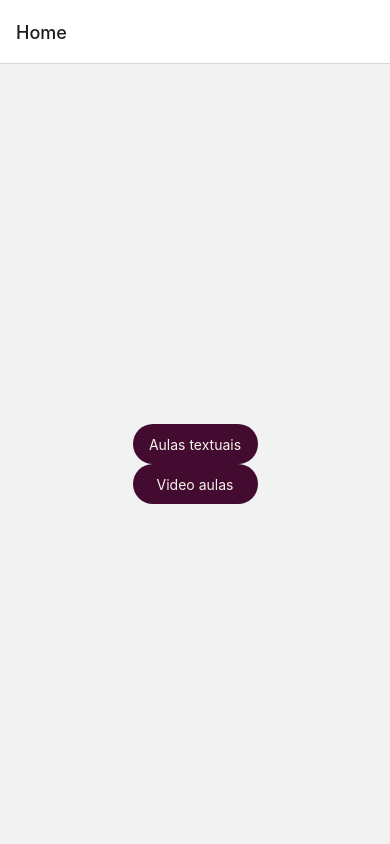
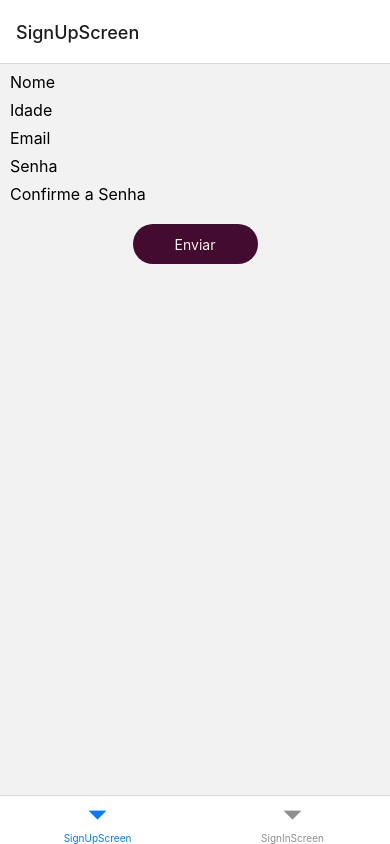
Before and after one commit to lirio-do-mato/Sharp-Learning, a React Native app in the folder App/SharpLearning/: screen / in a window 390 px wide. Built offline with nearby package versions, Linux system fonts and the light colour scheme.

Commit message:
Add files via upload

```diff
--- a/App/SharpLearning/App.js
+++ b/App/SharpLearning/App.js
@@ -6,17 +6,14 @@ npm install @react-navigation/native-stack
 npm install @react-navigation/bottom-tabs
 npm install uuid
 npm install node-sass
-npm install react-native-youtube -S
 */
 import React, { useState }  from 'react';
 import { SafeAreaView, ScrollView, StatusBar, Button, StyleSheet, Text, TextInput, useColorScheme, View, TouchableOpacity,} from 'react-native';
-import { NavigationContainer, useFocusEffect } from '@react-navigation/native';
+import { NavigationContainer } from '@react-navigation/native';
 import { createNativeStackNavigator } from '@react-navigation/native-stack';
 import { Colors, DebugInstructions, Header, LearnMoreLinks, ReloadInstructions,} from 'react-native/Libraries/NewAppScreen';
 import { createBottomTabNavigator } from '@react-navigation/bottom-tabs';
 import { v4 as uuid } from "uuid";
-import YouTube from 'react-native-youtube';
-import { WebView } from 'react-native-webview';
 //css
 const styles = StyleSheet.create({
   sectionContainer: {
@@ -60,7 +57,6 @@ const styles = StyleSheet.create({
 });
 //stack navigator para mudar de telas
 const Stack = createNativeStackNavigator();
-const Stack2 = createNativeStackNavigator();
 const Tab = createBottomTabNavigator();
 
 //Função que realiza o cadastro
@@ -103,7 +99,7 @@ function send({ navigation },nome, idade, email, senha, senha2) {
               .then(res => res.text())
               .then(//se cadastrou
                 data => {alert("Usuario cadastrado com sucesso");
-                navigation.navigate('MainNav', { nome: nome, idade: idade, email: email, senha: senha });//vai para home
+                navigation.navigate('HomePage', { nome: nome, idade: idade, email: email, senha: senha });//vai para home
               })
               .catch(erro => {alert(erro)})
             }
@@ -139,7 +135,7 @@ function SignIn({ navigation },email, senha) {
                   achouEmail=true;
               if(achouEmail)
                 if(data[i].senha==senha)
-              navigation.navigate('MainNav', { nome: data[i].nome, idade: data[i].idade, email: data[i].email, senha: data[i].senha});//vai para home
+                  navigation.navigate('HomePage', { nome: data[i].nome, idade: data[i].idade, email: data[i].email, senha: data[i].senha});//vai para home
                 else
                   alert("Senha incorreta");
               else
@@ -149,53 +145,52 @@ function SignIn({ navigation },email, senha) {
     }
   }
 }
-function searchTxt({ navigation }){
-  fetch('http://192.168.15.44:3001/getTxts', { //ip da maquina que roda o server
-    method: 'get',
-    headers: {
-      'Content-Type': 'application/json'
-    },
-  })
-  .then(res => res.json())
-  .then(data => {navigation.navigate('TextMain', {info: data})})
-  .catch(erro => {alert(erro)})
-}
-function searchVid({ navigation }){
-  fetch('http://192.168.15.44:3001/getTxts', { //ip da maquina que roda o server
-    method: 'get',
-    headers: {
-      'Content-Type': 'application/json'
-    },
-  })
-  .then(res => res.json())
-  .then(data => {navigation.navigate('VidMain', {info: data})})
-  .catch(erro => {alert(erro)})
+
+/*const useFileDownloader = () => {
+  const [files, setFiles] = useState(() => []);
+
+  const download = (file) =>
+    setFiles((fileList) => [...fileList, { ...file, downloadId: uuid() }]);
+
+  const remove = (removeId) =>
+    setFiles((files) => [
+      ...files.filter((file) => file.downloadId !== removeId),
+    ]);
+
+  return [
+    (e) => download(e),
+    files.length > 0 ? (
+      <Downloader files={files} remove={(e) => remove(e)} />
+    ) : null,
+  ];
+};
+<ul className="list-group list-group-flush">
+  {files.map((file, idx) => (
+    <DownloadItem
+      key={idx}
+      removeFile={() => remove(file.downloadId)}
+      {...file}
+    />
+  ))}
+</ul>
+*/
+
+
+function search(inst){
+
 }
 
-function App() {
-  return (
-    <NavigationContainer>
-      <Stack.Navigator initialRouteName="MainNav">
-        <Stack.Screen name="MainNav" component={MainNav} options={{ headerShown: false }}/>
-        <Stack.Screen name="SignPage" component={SignPage} options={{ headerShown: false }}/>
-      </Stack.Navigator>
-    </NavigationContainer>
-  );
-}
-
-function MainNav({ navigation }) {
+function HomePage({ route, navigation }) {
   React.useEffect(() => navigation.addListener('beforeRemove', (e) => {
     e.preventDefault();
   }));
-  return (
-    <Stack2.Navigator initialRouteName="Home">
-      <Stack2.Screen name="Home" component={HomeScreen}  />
-      <Stack2.Screen name="TextMain" component={TextMain} options={{ headerShown: false }}/>
-      <Stack2.Screen name="TextSpec" component={TextSpec} options={{ headerShown: false }}/>
-      <Stack2.Screen name="VidMain" component={VidMain} options={{ headerShown: false }}/>
-      <Stack2.Screen name="VidSpec" component={VidSpec} options={{ headerShown: false }}/>
-    </Stack2.Navigator>
-  );
+  const { nome, idade, email, senha } = route.params;
+  return(
+    <Tab.Navigator>
+      <Tab.Screen name="HomeScreen" component={HomeScreen} />
+      <Tab.Screen name="Settings" component={SettingsScreen} />
+    </Tab.Navigator>
+  )
 }
 
 function SignPage({ navigation }) {
@@ -207,96 +202,41 @@ function SignPage({ navigation }) {
   )
 }
 
-function TextMain({ route, navigation }) {
-  const { info } = route.params;
-  //alert(info[0].titulo);
+function TextOpt() {
   return (
-    <>
-    {
-      info.map(
-        texto => {
-          //alert(texto.titulo);
-          return(
-            <View>
-              <TouchableOpacity onPress={() => navigation.navigate('TextSpec', {info: texto})}>
-                <Text>{texto.titulo}</Text>
-              </TouchableOpacity>
+    <View style={{ flex: 1, justifyContent: 'center', alignItems: 'center' }}>
+      <Text>Settings!</Text>
     </View>
   );
 }
-      )
-    }
-    </>
-  );
-}
-function VidMain({ route, navigation }) {
-  const { info } = route.params;
-  //alert(info[0].titulo);
+function TextSpec() {
   return (
-    <>
-    {
-      info.map(
-        texto => {
-          //alert(texto.titulo);
-          return(
-            <View>
-              <TouchableOpacity onPress={() => navigation.navigate('TextSpec', {info: texto})}>
-                <Text>{texto.titulo}</Text>
-              </TouchableOpacity>
+    <View style={{ flex: 1, justifyContent: 'center', alignItems: 'center' }}>
+      <Text>Settings!</Text>
     </View>
   );
 }
-      )
-    }
-    </>
-  );
-}
-function TextSpec({ route, navigation }) {
-  const { info } = route.params;
+function TextsNav() {
   return (
-    <View style={styles.sectionAlign}>
-      <Text>{info.titulo}</Text>
-      <Text>{info.paragrafo1}</Text>
-      <Text>{info.paragrafo2}</Text>
-      <Text>{info.paragrafo3}</Text>
-      <Text>{info.paragrafo4}</Text>
-    </View>
-  );
-}
-
-function VidSpec({ navigation }) {
-  return (
-    /*<View style={styles.sectionAlign}>
-      <YouTube
-        videoId="dQw4w9WgXcQ"
-        onReady={e => this.setState({ isReady: true })}
-        onChangeState={e => this.setState({ status: e.state })}
-        onChangeQuality={e => this.setState({ quality: e.quality })}
-        onError={e => this.setState({ error: e.error })}
-        style={{ alignSelf: 'stretch', height: 300 }}
-      />
-    </View>*/
-    <View style={{flex: 1}}>
-      <WebView
-          style={ {  marginTop: (Platform.OS == 'android') ? 20 : 0,} }
-          javaScriptEnabled={true}
-          domStorageEnabled={true}
-          source={{uri: 'https://www.youtube.com/watch?v=dQw4w9WgXcQ'}}
-      />
-    </View>
+    <NavigationContainer>
+      <Stack.Navigator initialRouteName="DefaultTexts">
+        <Stack.Screen name="DefaultTexts" component={TextOpt} options={{ headerShown: false }}/>
+        <Stack.Screen name="TectSpec" component={TextSpec} options={{ headerShown: false }}/>
+      </Stack.Navigator>
+    </NavigationContainer>
   );
 }
 
 function HomeScreen({ navigation }) {
   const [ inst, setInst ] = useState("");
   return (
-    <View style={styles.sectionAlign}>
-      <TouchableOpacity onPress={() => searchTxt({ navigation })} style={styles.roundButton1}>
-        <Text style={styles.sectionButtonText}>Aulas textuais</Text>
-      </TouchableOpacity>
-      <TouchableOpacity onPress={() => navigation.navigate('VidSpec')} style={styles.roundButton1}>
-        <Text style={styles.sectionButtonText}>Video aulas</Text>
-      </TouchableOpacity>
+    <View style={{ flex: 1, alignItems: 'center', justifyContent: 'center' }}>
+      <Text>Instrumento: </Text>
+
+      <Button
+        title="Pesquisar"
+        onPress={() => Serch(inst)}
+      />
     </View>
   );
 }
@@ -343,4 +283,15 @@ function SignInScreen({ navigation }) {
   );
 }
 
+function App() {
+  return (
+    <NavigationContainer>
+      <Stack.Navigator initialRouteName="SignPage">
+        <Stack.Screen name="HomePage" component={HomePage} options={{ headerShown: false }}/>
+        <Stack.Screen name="SignPage" component={SignPage} options={{ headerShown: false }}/>
+      </Stack.Navigator>
+    </NavigationContainer>
+  );
+}
+
 export default App;
```
Lines whose indentation alone changed are shown as unchanged.
